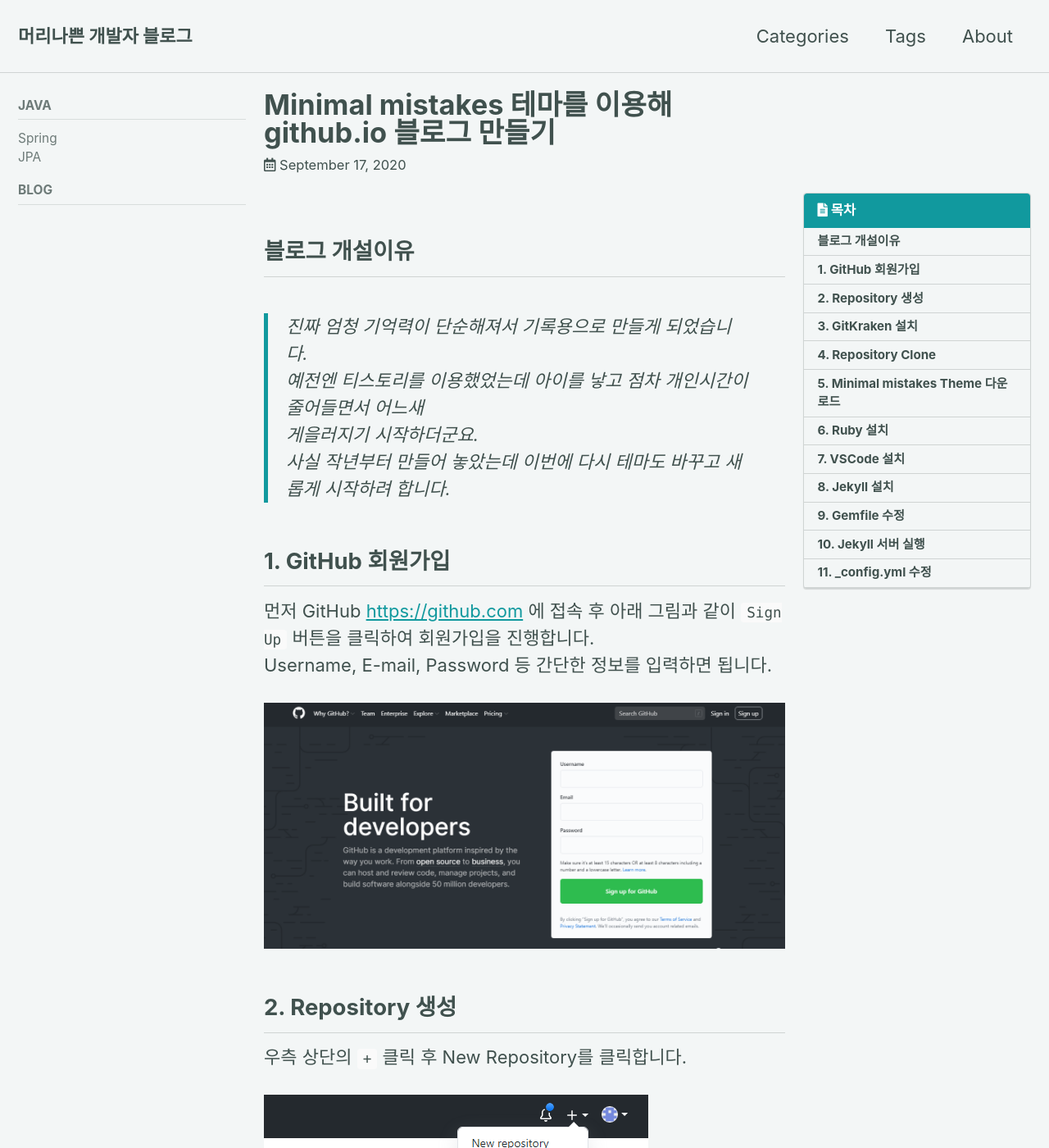
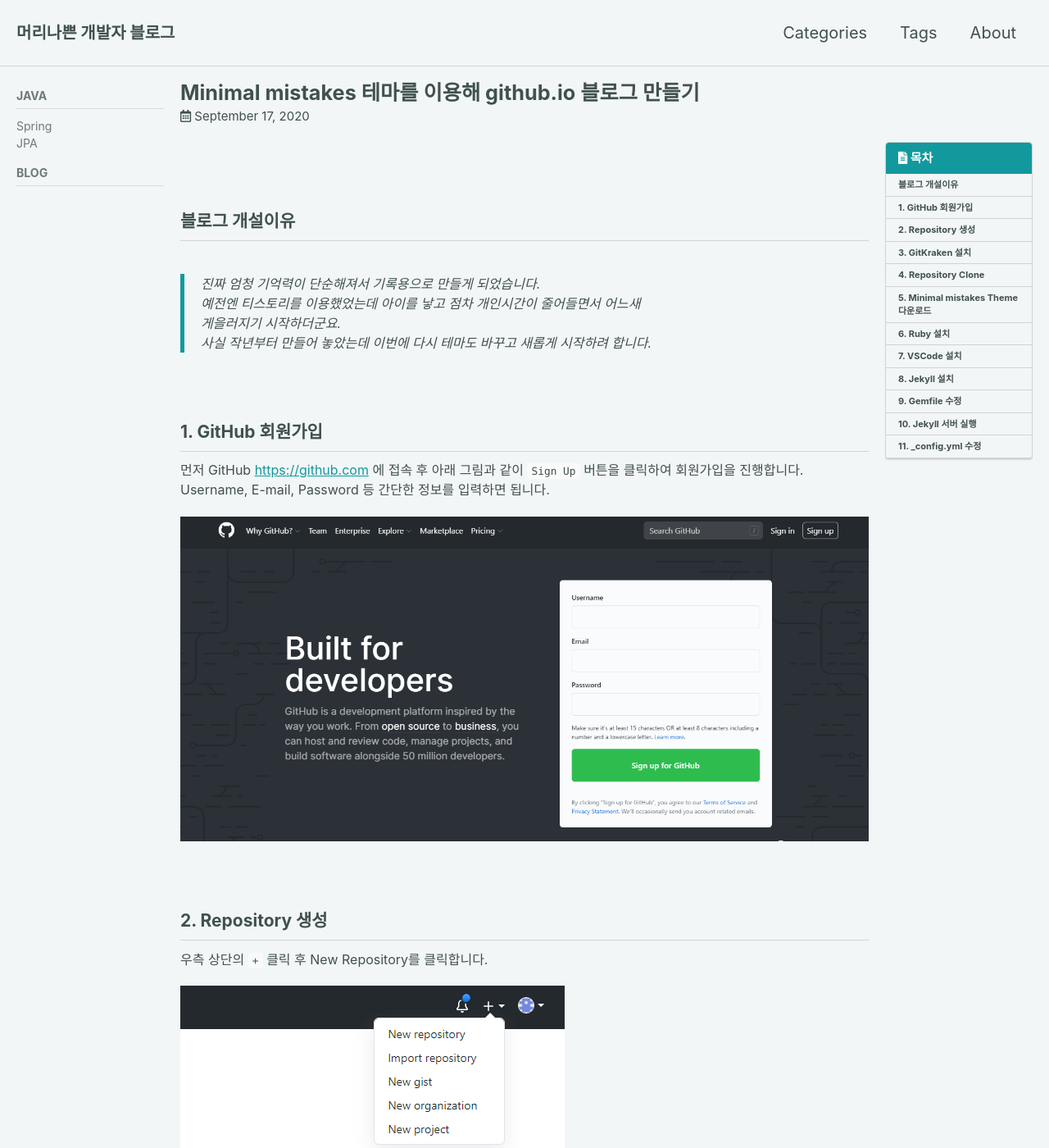
Before and after one commit to glorial83/glorial83.github.io, a Jekyll site: the page built from _posts/2020-09-17-Minimal mistakes.md, in a window 1280 px wide and 1400 px high. Shown: the whole window at 82% size. Built offline with Jekyll 4.4.1, drawn with Linux system fonts in a browser that asks for light colours; cached includes are drawn as plain includes.

Commit message:
폰트사이즈 조절

```diff
--- a/_sass/minimal-mistakes/_page.scss
+++ b/_sass/minimal-mistakes/_page.scss
@@ -85,6 +85,7 @@
 .page__content {
   h2 {
     padding-bottom: 0.5em;
+    padding-top: 2em;
     border-bottom: 1px solid $border-color;
   }
 
@@ -113,7 +114,7 @@
   p,
   li,
   dl {
-    font-size: 1em;
+    font-size: 0.8em;
   }
 
   /* paragraph indents */
--- a/_sass/minimal-mistakes/_variables.scss
+++ b/_sass/minimal-mistakes/_variables.scss
@@ -34,9 +34,17 @@
 $caption-font-family: $serif !default;
 
 /* type scale */
-$type-size-1: 2.441em !default; // ~39.056px
-$type-size-2: 1.953em !default; // ~31.248px
-$type-size-3: 1.563em !default; // ~25.008px
+// $type-size-1: 2.441em !default; // ~39.056px
+// $type-size-2: 1.953em !default; // ~31.248px
+// $type-size-3: 1.563em !default; // ~25.008px
+// $type-size-4: 1.25em !default; // ~20px
+// $type-size-5: 1em !default; // ~16px
+// $type-size-6: 0.75em !default; // ~12px
+// $type-size-7: 0.6875em !default; // ~11px
+// $type-size-8: 0.625em !default; // ~10px
+$type-size-1: 2.041em !default; // ~39.056px
+$type-size-2: 1.553em !default; // ~31.248px
+$type-size-3: 1.263em !default; // ~25.008px
 $type-size-4: 1.25em !default; // ~20px
 $type-size-5: 1em !default; // ~16px
 $type-size-6: 0.75em !default; // ~12px
@@ -44,12 +52,18 @@
 $type-size-8: 0.625em !default; // ~10px
 
 /* headline scale */
-$h-size-1: 1.563em !default; // ~25.008px
-$h-size-2: 1.25em !default; // ~20px
-$h-size-3: 1.125em !default; // ~18px
-$h-size-4: 1.0625em !default; // ~17px
-$h-size-5: 1.03125em !default; // ~16.5px
-$h-size-6: 1em !default; // ~16px
+// $h-size-1: 1.563em !default; // ~25.008px
+// $h-size-2: 1.25em !default; // ~20px
+// $h-size-3: 1.125em !default; // ~18px
+// $h-size-4: 1.0625em !default; // ~17px
+// $h-size-5: 1.03125em !default; // ~16.5px
+// $h-size-6: 1em !default; // ~16px
+$h-size-1: 1.263em !default; // ~25.008px
+$h-size-2: 1.05em !default; // ~20px
+$h-size-3: 1em !default; // ~18px
+$h-size-4: 0.9em !default; // ~17px
+$h-size-5: 0.8em !default; // ~16.5px
+$h-size-6: 0.7em !default; // ~16px
 
 /*
    Colors
@@ -144,7 +158,7 @@
 $medium: 768px !default;
 $medium-wide: 900px !default;
 $large: 1024px !default;
-$x-large: 100% !default; //내가수정
+$x-large: 1920px !default; //내가수정
 $max-width: $x-large !default;
 
 /*
--- a/assets/css/main.scss
+++ b/assets/css/main.scss
@@ -6,3 +6,19 @@
 
 @import "minimal-mistakes/skins/{{ site.minimal_mistakes_skin | default: 'default' }}"; // skin
 @import "minimal-mistakes"; // main partials
+
+html {
+  font-size: 16px; // 16
+
+  @include breakpoint($medium) {
+    font-size: 18px; // 18
+  }
+
+  @include breakpoint($large) {
+    font-size: 20px; // 20
+  }
+
+  @include breakpoint($x-large) {
+    font-size: 22px; // 22
+  }
+}
```
